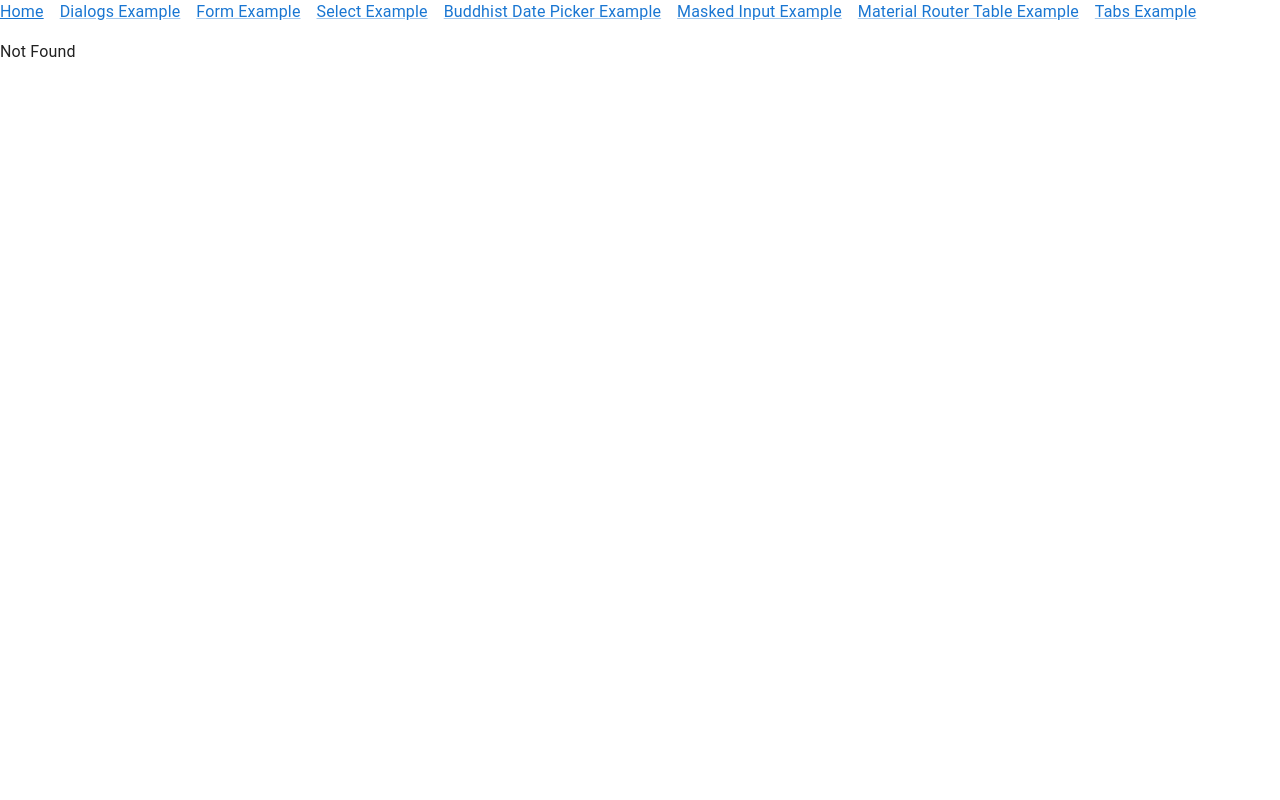
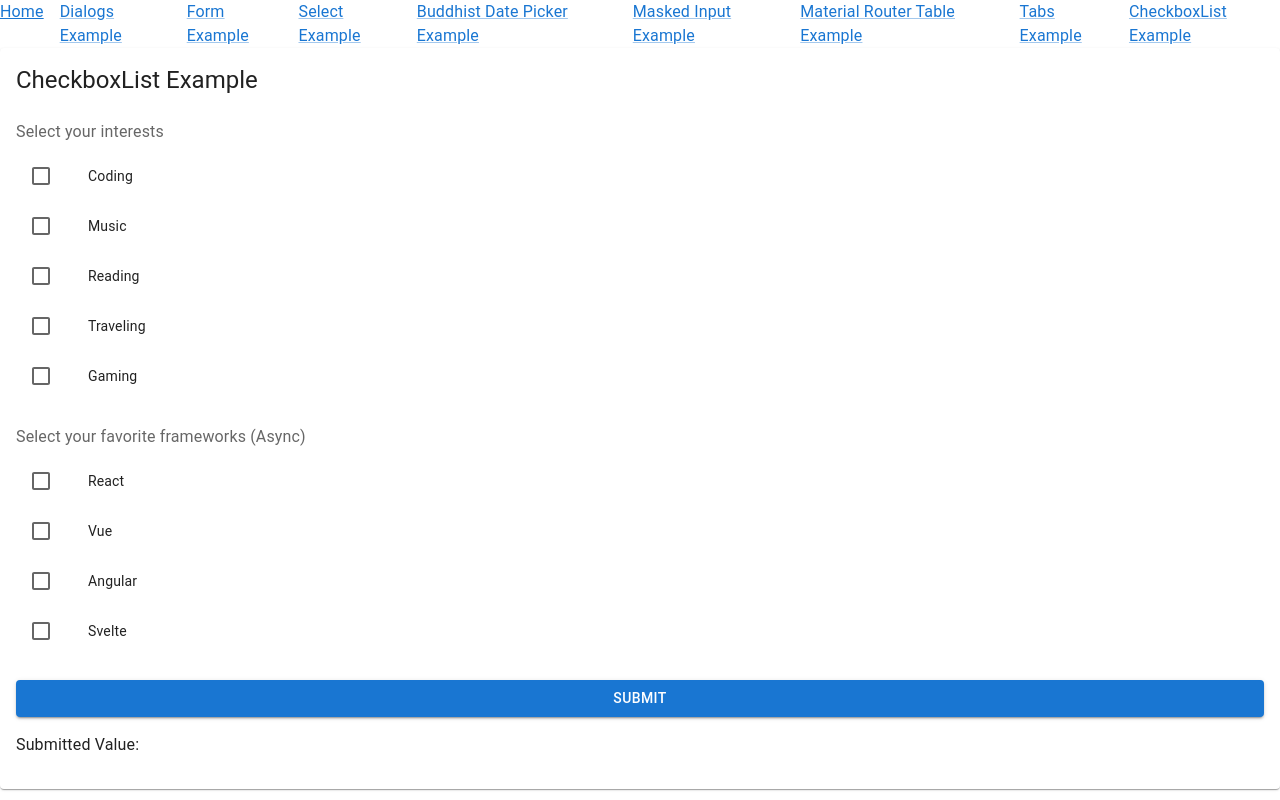
Before and after one commit to cwncollab-org/mui-component-kit, a React (Vite) app: page /checkboxlist-example in a window 1280 px wide. Before the commit this address had no page. Built offline with nearby package versions, Linux system fonts and the light colour scheme.

Commit message:
feat: add CheckboxList example route and component for enhanced form functionality

```diff
--- a/src/routeTree.gen.ts
+++ b/src/routeTree.gen.ts
@@ -15,6 +15,7 @@ import { Route as MrtExampleRouteImport } from './routes/mrt-example'
 import { Route as MaskedInputExampleRouteImport } from './routes/masked-input-example'
 import { Route as FormExampleRouteImport } from './routes/form-example'
 import { Route as DialogsExampleRouteImport } from './routes/dialogs-example'
+import { Route as CheckboxlistExampleRouteImport } from './routes/checkboxlist-example'
 import { Route as BuddhistDatepickerExampleRouteImport } from './routes/buddhist-datepicker-example'
 import { Route as IndexRouteImport } from './routes/index'
 import { Route as TabsExampleIndexRouteImport } from './routes/tabs-example/index'
@@ -52,6 +53,11 @@ const FormExampleRoute = FormExampleRouteImport.update({
 const DialogsExampleRoute = DialogsExampleRouteImport.update({
   id: '/dialogs-example',
   path: '/dialogs-example',
+  getParentRoute: () => rootRouteImport,
+} as any)
+const CheckboxlistExampleRoute = CheckboxlistExampleRouteImport.update({
+  id: '/checkboxlist-example',
+  path: '/checkboxlist-example',
   getParentRoute: () => rootRouteImport,
 } as any)
 const BuddhistDatepickerExampleRoute =
@@ -99,6 +105,7 @@ const TabsExampleTab3IdRoute = TabsExampleTab3IdRouteImport.update({
 export interface FileRoutesByFullPath {
   '/': typeof IndexRoute
   '/buddhist-datepicker-example': typeof BuddhistDatepickerExampleRoute
+  '/checkboxlist-example': typeof CheckboxlistExampleRoute
   '/dialogs-example': typeof DialogsExampleRoute
   '/form-example': typeof FormExampleRoute
   '/masked-input-example': typeof MaskedInputExampleRoute
@@ -115,6 +122,7 @@ export interface FileRoutesByFullPath {
 export interface FileRoutesByTo {
   '/': typeof IndexRoute
   '/buddhist-datepicker-example': typeof BuddhistDatepickerExampleRoute
+  '/checkboxlist-example': typeof CheckboxlistExampleRoute
   '/dialogs-example': typeof DialogsExampleRoute
   '/form-example': typeof FormExampleRoute
   '/masked-input-example': typeof MaskedInputExampleRoute
@@ -131,6 +139,7 @@ export interface FileRoutesById {
   __root__: typeof rootRouteImport
   '/': typeof IndexRoute
   '/buddhist-datepicker-example': typeof BuddhistDatepickerExampleRoute
+  '/checkboxlist-example': typeof CheckboxlistExampleRoute
   '/dialogs-example': typeof DialogsExampleRoute
   '/form-example': typeof FormExampleRoute
   '/masked-input-example': typeof MaskedInputExampleRoute
@@ -149,6 +158,7 @@ export interface FileRouteTypes {
   fullPaths:
     | '/'
     | '/buddhist-datepicker-example'
+    | '/checkboxlist-example'
     | '/dialogs-example'
     | '/form-example'
     | '/masked-input-example'
@@ -165,6 +175,7 @@ export interface FileRouteTypes {
   to:
     | '/'
     | '/buddhist-datepicker-example'
+    | '/checkboxlist-example'
     | '/dialogs-example'
     | '/form-example'
     | '/masked-input-example'
@@ -180,6 +191,7 @@ export interface FileRouteTypes {
     | '__root__'
     | '/'
     | '/buddhist-datepicker-example'
+    | '/checkboxlist-example'
     | '/dialogs-example'
     | '/form-example'
     | '/masked-input-example'
@@ -197,6 +209,7 @@ export interface FileRouteTypes {
 export interface RootRouteChildren {
   IndexRoute: typeof IndexRoute
   BuddhistDatepickerExampleRoute: typeof BuddhistDatepickerExampleRoute
+  CheckboxlistExampleRoute: typeof CheckboxlistExampleRoute
   DialogsExampleRoute: typeof DialogsExampleRoute
   FormExampleRoute: typeof FormExampleRoute
   MaskedInputExampleRoute: typeof MaskedInputExampleRoute
@@ -247,6 +260,13 @@ declare module '@tanstack/react-router' {
       path: '/dialogs-example'
       fullPath: '/dialogs-example'
       preLoaderRoute: typeof DialogsExampleRouteImport
+      parentRoute: typeof rootRouteImport
+    }
+    '/checkboxlist-example': {
+      id: '/checkboxlist-example'
+      path: '/checkboxlist-example'
+      fullPath: '/checkboxlist-example'
+      preLoaderRoute: typeof CheckboxlistExampleRouteImport
       parentRoute: typeof rootRouteImport
     }
     '/buddhist-datepicker-example': {
@@ -343,6 +363,7 @@ const TabsExampleRouteWithChildren = TabsExampleRoute._addFileChildren(
 const rootRouteChildren: RootRouteChildren = {
   IndexRoute: IndexRoute,
   BuddhistDatepickerExampleRoute: BuddhistDatepickerExampleRoute,
+  CheckboxlistExampleRoute: CheckboxlistExampleRoute,
   DialogsExampleRoute: DialogsExampleRoute,
   FormExampleRoute: FormExampleRoute,
   MaskedInputExampleRoute: MaskedInputExampleRoute,
--- a/src/routes/__root.tsx
+++ b/src/routes/__root.tsx
@@ -38,6 +38,9 @@ function RouteComponent() {
         <Link component={RouterLink} to='/tabs-example'>
           Tabs Example
         </Link>
+        <Link component={RouterLink} to='/checkboxlist-example'>
+          CheckboxList Example
+        </Link>
       </Stack>
 
       <Outlet />
--- /dev/null
+++ b/src/routes/checkboxlist-example.tsx
@@ -0,0 +1,119 @@
+import { createFileRoute } from '@tanstack/react-router'
+import { Box, Paper, Stack, Typography } from '@mui/material'
+import { useAppForm } from '../lib'
+import { useState, useEffect } from 'react'
+import { z } from 'zod'
+
+const formSchema = z.object({
+  interests: z.array(z.string()).min(1, 'Please select at least one interest'),
+  asyncInterests: z
+    .array(z.string())
+    .min(1, 'Please select at least one async interest'),
+})
+
+type FormValues = z.infer<typeof formSchema>
+
+export const Route = createFileRoute('/checkboxlist-example')({
+  component: CheckboxListExample,
+})
+
+const interests = [
+  { value: 'coding', label: 'Coding' },
+  { value: 'music', label: 'Music' },
+  { value: 'reading', label: 'Reading' },
+  { value: 'traveling', label: 'Traveling' },
+  { value: 'gaming', label: 'Gaming' },
+]
+
+export function CheckboxListExample() {
+  const [value, setValue] = useState<FormValues | undefined>(undefined)
+  const [asyncOptions, setAsyncOptions] = useState<
+    { value: string; label: string }[]
+  >([])
+  const [isLoadingAsyncOptions, setIsLoadingAsyncOptions] = useState(true)
+
+  useEffect(() => {
+    const timer = setTimeout(() => {
+      setAsyncOptions([
+        { value: 'react', label: 'React' },
+        { value: 'vue', label: 'Vue' },
+        { value: 'angular', label: 'Angular' },
+        { value: 'svelte', label: 'Svelte' },
+      ])
+      setIsLoadingAsyncOptions(false)
+    }, 2000)
+    return () => clearTimeout(timer)
+  }, [])
+
+  const form = useAppForm({
+    defaultValues: {
+      interests: [],
+      asyncInterests: [],
+    } as FormValues,
+    validators: {
+      onChange: formSchema,
+      onSubmit: formSchema,
+    },
+    onSubmit: ({ value }) => {
+      return new Promise(resolve => {
+        setTimeout(() => {
+          setValue(value as FormValues)
+          resolve(true)
+        }, 1000)
+      })
+    },
+  })
+
+  return (
+    <Paper sx={{ p: 2 }}>
+      <Box>
+        <Typography variant='h5' gutterBottom>
+          CheckboxList Example
+        </Typography>
+      </Box>
+
+      <Box
+        component='form'
+        sx={{ py: 2 }}
+        onSubmit={e => {
+          e.preventDefault()
+          e.stopPropagation()
+          form.handleSubmit()
+        }}
+      >
+        <form.AppForm>
+          <Stack spacing={2}>
+            <form.AppField
+              name='interests'
+              children={field => (
+                <field.CheckboxList
+                  label='Select your interests'
+                  options={interests}
+                />
+              )}
+            />
+
+            <form.AppField
+              name='asyncInterests'
+              children={field => (
+                <field.CheckboxList
+                  label='Select your favorite frameworks (Async)'
+                  options={asyncOptions}
+                  isLoading={isLoadingAsyncOptions}
+                />
+              )}
+            />
+
+            <form.SubscribeButton type='submit' variant='contained'>
+              Submit
+            </form.SubscribeButton>
+
+            <Typography variant='body1'>
+              Submitted Value: {JSON.stringify(value)}
+            </Typography>
+          </Stack>
+        </form.AppForm>
+      </Box>
+    </Paper>
+  )
+}
```
